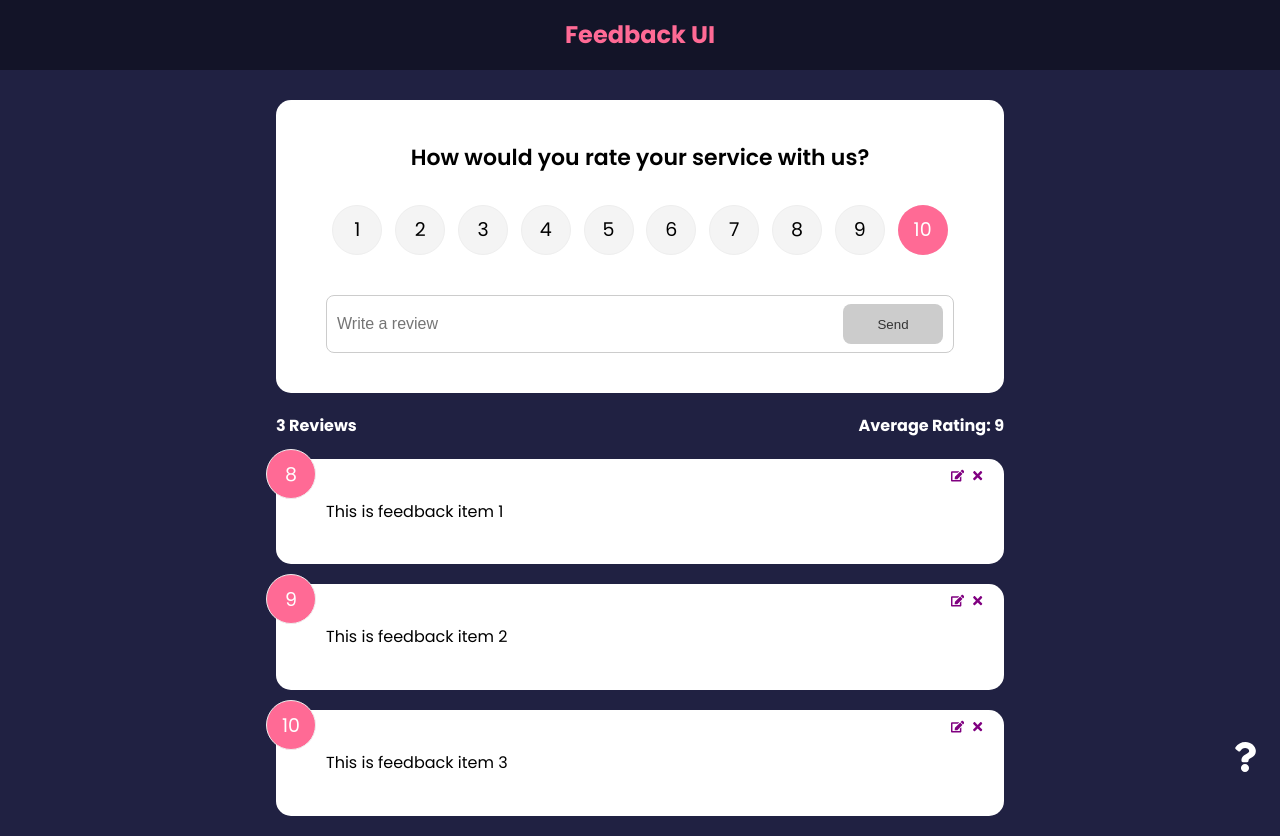
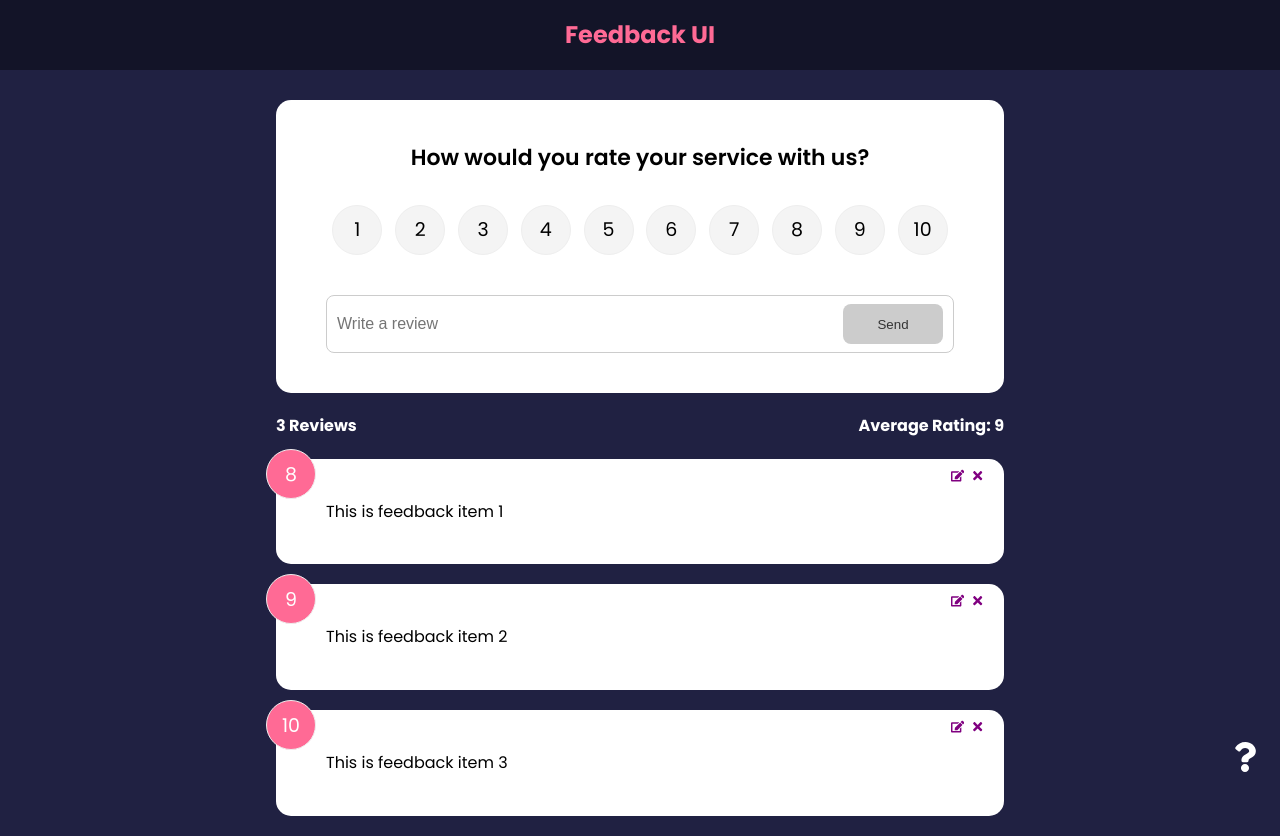
Before and after one commit to tasukuwatanabe/udemy_react_feedbackapp, a React (Create React App) app: page / in a window 1280 px wide. Built offline with nearby package versions, Linux system fonts and the light colour scheme.

Commit message:
side effects with useeffect

```diff
--- a/src/components/FeedbackForm.jsx
+++ b/src/components/FeedbackForm.jsx
@@ -1,4 +1,4 @@
-import { useState, useContext } from 'react';
+import { useState, useContext, useEffect } from 'react';
 import RatingSelect from './RatingSelect';
 import Button from './shared/Button';
 import Card from './shared/Card';
@@ -10,7 +10,15 @@
   const [btnDisabled, setBtnDisabled] = useState(true);
   const [message, setMessage] = useState('');
 
-  const { addFeedback } = useContext(FeedbackContext);
+  const { addFeedback, feedbackEdit } = useContext(FeedbackContext);
+
+  useEffect(() => {
+    if (feedbackEdit.edit === true) {
+      setBtnDisabled(false);
+      setText(feedbackEdit.item.text);
+      setRating(feedbackEdit.item.rating);
+    }
+  }, [feedbackEdit]);
 
   const handleTextChange = (e) => {
     if (text === '') {
--- a/src/components/RatingSelect.jsx
+++ b/src/components/RatingSelect.jsx
@@ -1,7 +1,14 @@
-import { useState } from 'react';
+import { useState, useContext, useEffect } from 'react';
+import FeedbackContext from '../context/FeedbackContext';
 
 function RatingSelect({ select }) {
   const [selected, setSelected] = useState(10);
+
+  const { feedbackEdit } = useContext(FeedbackContext);
+
+  useEffect(() => {
+    setSelected(feedbackEdit.item.rating);
+  }, [feedbackEdit]);
 
   const handleChange = (e) => {
     setSelected(+e.currentTarget.value);
--- a/src/context/FeedbackContext.js
+++ b/src/context/FeedbackContext.js
@@ -52,6 +52,7 @@
         addFeedback,
         deleteFeedback,
         editFeedback,
+        feedbackEdit,
       }}
     >
       {children}
```
